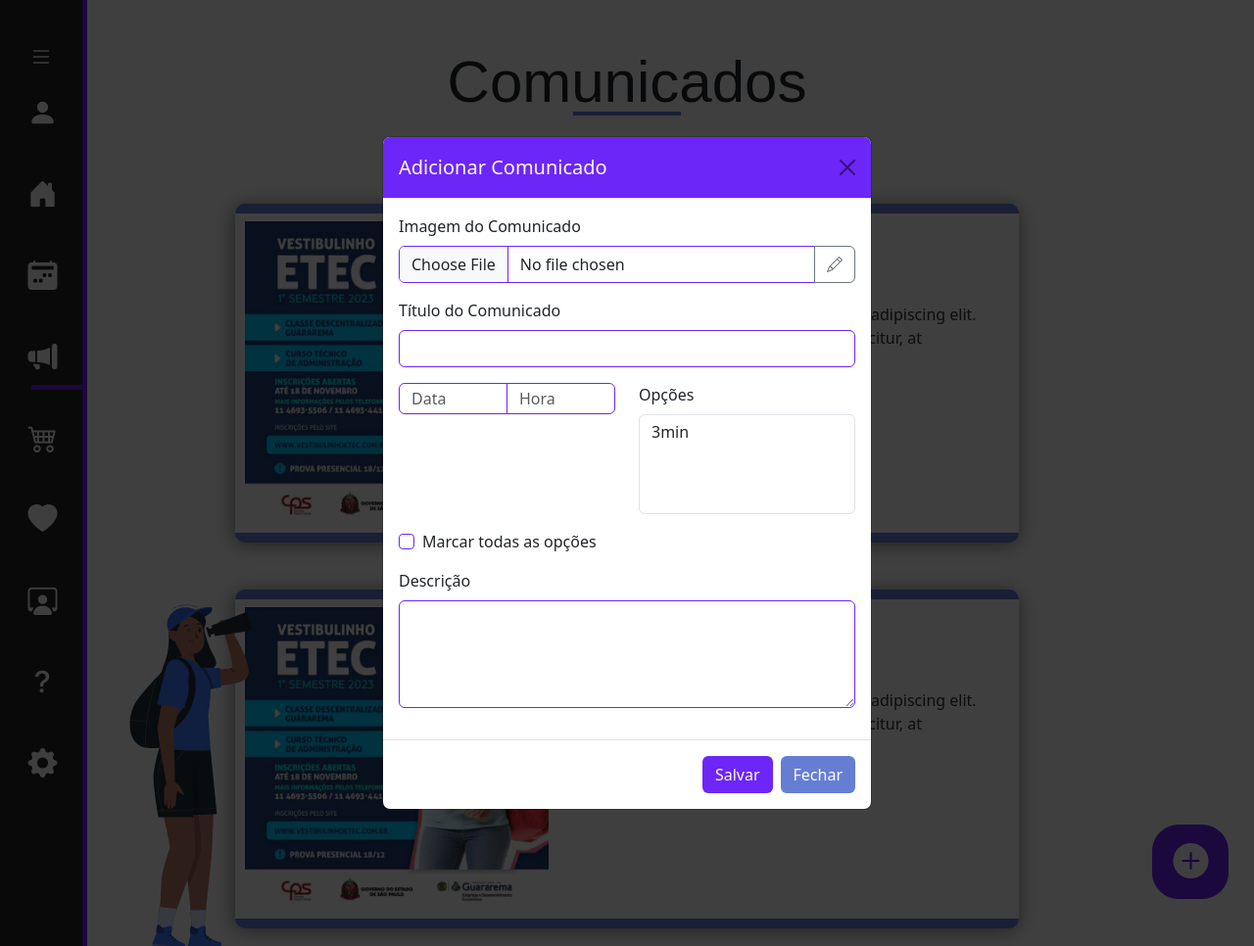
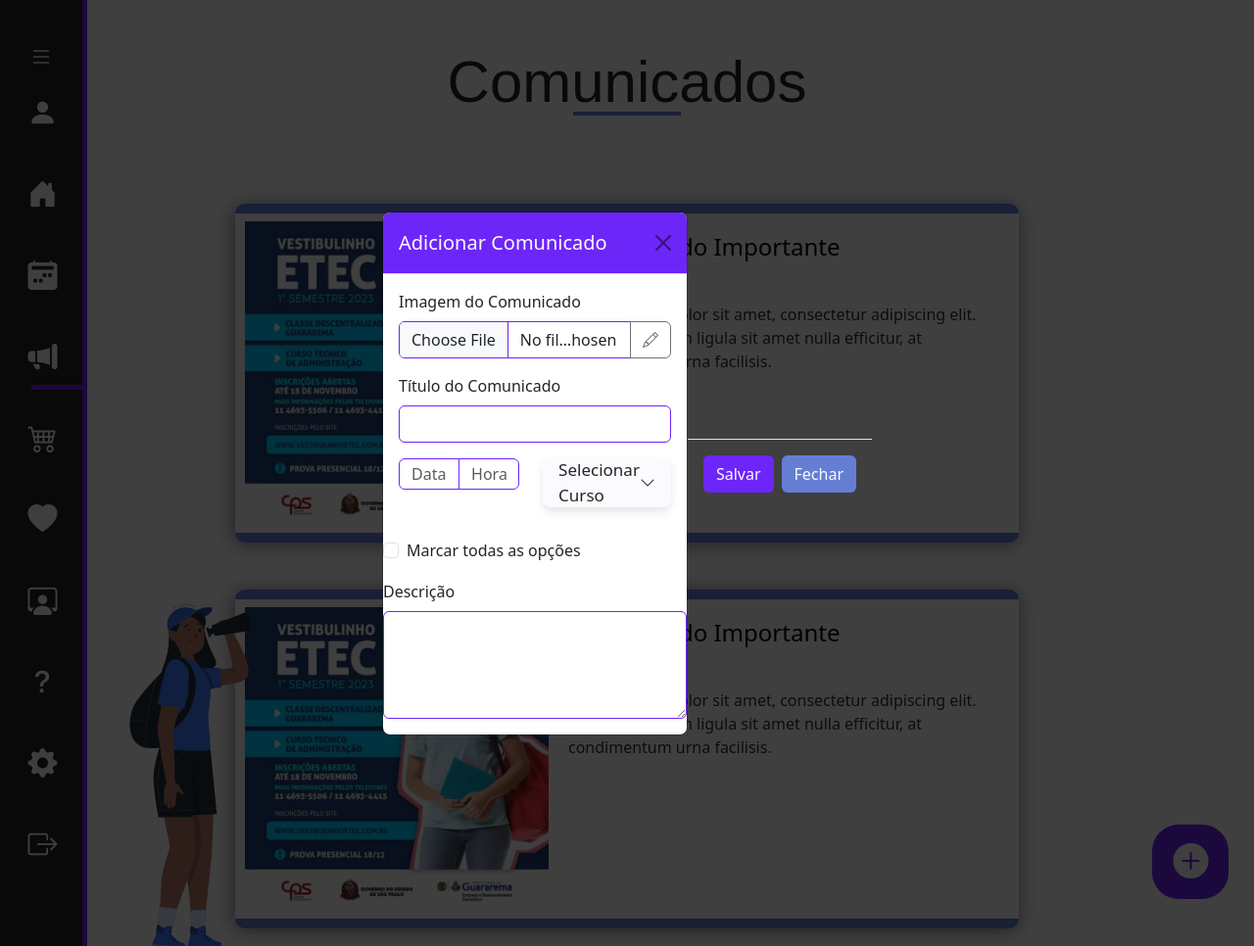
Before and after one commit to amalia-coelho/tcc_agenday, a PHP site: page /comunicados.html in a window 1280 px wide, after a click that opens the changed part. Shown: the whole page at 98% size. Run offline with PHP 8.4, Linux system fonts and the light colour scheme; some web fonts are replaced.

Commit message:
comunicados select

```diff
--- a/comunicados.html
+++ b/comunicados.html
@@ -15,6 +15,7 @@
   <link rel="stylesheet" href="css/style.css">
   <link rel="stylesheet" href="css/comunicado.css">
   <link rel="stylesheet" href="css/menu.css">
+  <link rel="stylesheet" href="css/selectcheck.css">
 
 
   <link href="https://cdn.jsdelivr.net/npm/bootstrap@5.3.1/dist/css/bootstrap.min.css" rel="stylesheet"
@@ -29,12 +30,21 @@
   <script src="https://unpkg.com/scrollreveal"></script>
   <script src="https://cdnjs.cloudflare.com/ajax/libs/jquery/3.7.0/jquery.js"></script>
   <script src="js/jquery.maskMoney.min.js"></script>
+
+
   <script>
        $(document).ready(function()
   {
        $('.date').mask('00/00/0000');
        $('.time').mask('00:00h');
-  });
+       $('#all-select').click(function() {
+          var checked = this.checked;
+          $('input[type="checkbox"]').each(function() {
+          this.checked = checked;
+      });
+    })
+
+});
 
   </script>
   <!-- /js -->
@@ -102,6 +112,12 @@
           <a href="gerenciamento.html">
             <span class="icon"><i class="bi bi-gear-fill"></i></span>
             <span class="txt-link">Gerenciamento</span>
+          </a>
+        </li>
+        <li class="item-menu">
+          <a href="logout.php">
+            <span class="icon"><i class="bi bi-box-arrow-right"></i></span>
+            <span class="txt-link">Sair</span>
           </a>
         </li>
       </ul>
@@ -194,25 +210,79 @@
                 <label for="productTitle" class="form-label">Alterar Título do Comunicado</label>
                 <input type="text" class="form-control" id="productTitle">
               </div>
-              <div class="row mb-3">
+
+              <div class="row mb-3 altura-curso">
                 <div class="input-group col">
                   <input placeholder="Data" style="height: 2rem !important;" type="text" class="form-control date" id="dateInput" accept="image/*">
                   <input placeholder="Hora" style="height: 2rem !important;" class="form-control time" type="text" id="timeInput">
                   </input>
                 </div>
                 <div class="col">
-                  <label for="productOptions" class="form-label">Alterar Opções</label>
-                  <select multiple class="form-select" id="productOptions">
-                    <option value="3min">3min</option>
-                    <option value="3mad">3mad</option>
-                    <option value="3mam">3mam</option>
-                  </select>
-                </div>
-              </div>
-              <div class="mb-3">
-                <div class="form-check">
-                  <input class="form-check-input" type="checkbox" id="selectAllOptions">
-                  <label class="form-check-label" for="selectAllOptions">Marcar todas as opções</label>
+                  <div class="select-btn">
+                    <span class="btn-text">Selecionar Curso</span>
+                    <i class="bi bi-chevron-down"></i>
+                    </div>
+                    <ul class="list-itens">
+                      <li class="a" id="all-select" style="cursor:pointer;">
+                        <label class="form-check-label" for="selectAllOptions" style="cursor:pointer;">Todos</label>
+                    </li>
+                        <li class="item">
+                            <span class="checkbox">
+                                <i class="bi bi-check-lg"></i>
+                            </span>
+                            <span class="item-text">1MIN</span>
+                        </li>
+                        <li class="item">
+                          <span class="checkbox">
+                              <i class="bi bi-check-lg"></i>
+                          </span>
+                          <span class="item-text">1MAM</span>
+
+                      </li>
+                      <li class="item">
+                        <span class="checkbox">
+                            <i class="bi bi-check-lg"></i>
+                        </span>
+                        <span class="item-text">1MAD</span>
+                    </li>
+                      <li class="item">
+                        <span class="checkbox">
+                            <i class="bi bi-check-lg"></i>
+                        </span>
+                        <span class="item-text">2MIN</span>
+                    </li>
+                      <li class="item">
+                        <span class="checkbox">
+                            <i class="bi bi-check-lg"></i>
+                        </span>
+                        <span class="item-text">2MAM</span>
+                    </li>
+                      <li class="item">
+                        <span class="checkbox">
+                            <i class="bi bi-check-lg"></i>
+                        </span>
+                        <span class="item-text">2MAD</span>
+                    </li>
+                      <li class="item">
+                        <span class="checkbox">
+                            <i class="bi bi-check-lg"></i>
+                        </span>
+                        <span class="item-text">3MIN</span>
+                    </li>
+                      <li class="item">
+                        <span class="checkbox">
+                            <i class="bi bi-check-lg"></i>
+                        </span>
+                        <span class="item-text">3MAM</span>
+                    </li>
+                      <li class="item">
+                        <span class="checkbox">
+                            <i class="bi bi-check-lg"></i>
+                        </span>
+                        <span class="item-text">3MAD</span>
+                    </li>
+
+                    </ul>
                 </div>
               </div>
               <div class="mb-3">
@@ -267,10 +337,72 @@
                   </input>
                 </div>
                 <div class="col">
-                  <label for="productOptions" class="form-label">Opções</label>
-                  <select multiple class="form-select" id="productOptions">
-                    <option value="3min">3min</option>
-                  </select>
+                  <div class="select-btn">
+                    <span class="btn-text">Selecionar Curso</span>
+                    <i class="bi bi-chevron-down"></i>
+                    </div>
+                    <ul class="list-itens">
+                      <li class="a" id="all-select" style="cursor:pointer;">
+                        <label class="form-check-label" for="selectAllOptions" style="cursor:pointer;">Todos</label>
+                    </li>
+                        <li class="item">
+                            <span class="checkbox">
+                                <i class="bi bi-check-lg"></i>
+                            </span>
+                            <span class="item-text">1MIN</span>
+                        </li>
+                        <li class="item">
+                          <span class="checkbox">
+                              <i class="bi bi-check-lg"></i>
+                          </span>
+                          <span class="item-text">1MAM</span>
+
+                      </li>
+                      <li class="item">
+                        <span class="checkbox">
+                            <i class="bi bi-check-lg"></i>
+                        </span>
+                        <span class="item-text">1MAD</span>
+                    </li>
+                      <li class="item">
+                        <span class="checkbox">
+                            <i class="bi bi-check-lg"></i>
+                        </span>
+                        <span class="item-text">2MIN</span>
+                    </li>
+                      <li class="item">
+                        <span class="checkbox">
+                            <i class="bi bi-check-lg"></i>
+                        </span>
+                        <span class="item-text">2MAM</span>
+                    </li>
+                      <li class="item">
+                        <span class="checkbox">
+                            <i class="bi bi-check-lg"></i>
+                        </span>
+                        <span class="item-text">2MAD</span>
+                    </li>
+                      <li class="item">
+                        <span class="checkbox">
+                            <i class="bi bi-check-lg"></i>
+                        </span>
+                        <span class="item-text">3MIN</span>
+                    </li>
+                      <li class="item">
+                        <span class="checkbox">
+                            <i class="bi bi-check-lg"></i>
+                        </span>
+                        <span class="item-text">3MAM</span>
+                    </li>
+                      <li class="item">
+                        <span class="checkbox">
+                            <i class="bi bi-check-lg"></i>
+                        </span>
+                        <span class="item-text">3MAD</span>
+                    </li>
+
+                    </ul>
+                </div>
                 </div>
               </div>
               <div class="mb-3">
@@ -303,7 +435,7 @@
   </script>
   <script src="https://cdn.jsdelivr.net/npm/bootstrap@5.3.0/dist/js/bootstrap.min.js"></script>
   <script src="js/jQuery-Mask-Plugin-master/src/jquery.mask.js"></script>
-
+  <script src="js/selectcheck.js"></script>
 </body>
 
 </html>
--- a/css/comunicado.css
+++ b/css/comunicado.css
@@ -169,7 +169,85 @@ main {
     transform: scale(1.05);
   }
 
+  .altura-curso{
+    max-height: 3rem;
+  }
 
+/* SELECT */
+
+  .select-btn{
+    display: flex;
+    height: 50px;
+    width: 100% !important;
+    background-color: var(--branco);
+    justify-content: space-between;
+    align-items: center;
+    padding: 0 16px;
+    border-radius: 8px;
+    cursor: pointer;
+    box-shadow: 0 5px 10px rgba(0, 0, 0, 0.1);
+}
+.select-btn .btn-text{
+    font-size: 17px;
+    font-weight: 400;
+    color: var(--cinza);
+}
+.list-itens{
+    position: relative;
+    width: 100% !important;
+    margin-top: 15px;
+    background-color: #fff;
+    border-radius: 8px;
+    padding: 16px;
+    box-shadow: 0 5px 10px rgba(0, 0, 0, 0.1);
+    display: none;
+    max-height: 20rem;
+    overflow-y: scroll;
+}
+.list-itens .item{
+    display: flex;
+    align-items: center;
+    list-style: none;
+    height: 50px;
+    cursor: pointer;
+    transition: 0.3s;
+    padding: 0 15px;
+    border-radius: 8px;
+}
+.list-itens .item:hover{
+     background-color: #70c1e660;
+}
+.select-btn.open ~ .list-itens{
+    display: block;
+}
+.select-btn.open .bi-chevron-down{
+    transform: rotate(-180deg);
+    transition: 0.3s;
+}
+.item .checkbox{
+    display: flex;
+    align-items: center;
+    justify-content: center;
+    height: 16px;
+    width: 16px;
+    border-radius: 4px;
+    margin-right: 12px;
+    border: 1.5px solid var(--cinza);
+    transition: all 0.3s ease-in-out;
+}
+.checkbox .bi-check-lg{
+    font-size: 11px;
+    transform: scale(0);
+    transition: all 0.3s ease-in-out;
+}
+.item .item-text{
+    font-size: 16px;
+    font-weight: 400;
+    color: var(--cinza);
+}
+.item.checked .bi-check-lg{
+    transform: scale(1);
+}
 
   /* responsividade */
 @media screen and (max-width: 480px) {
```
